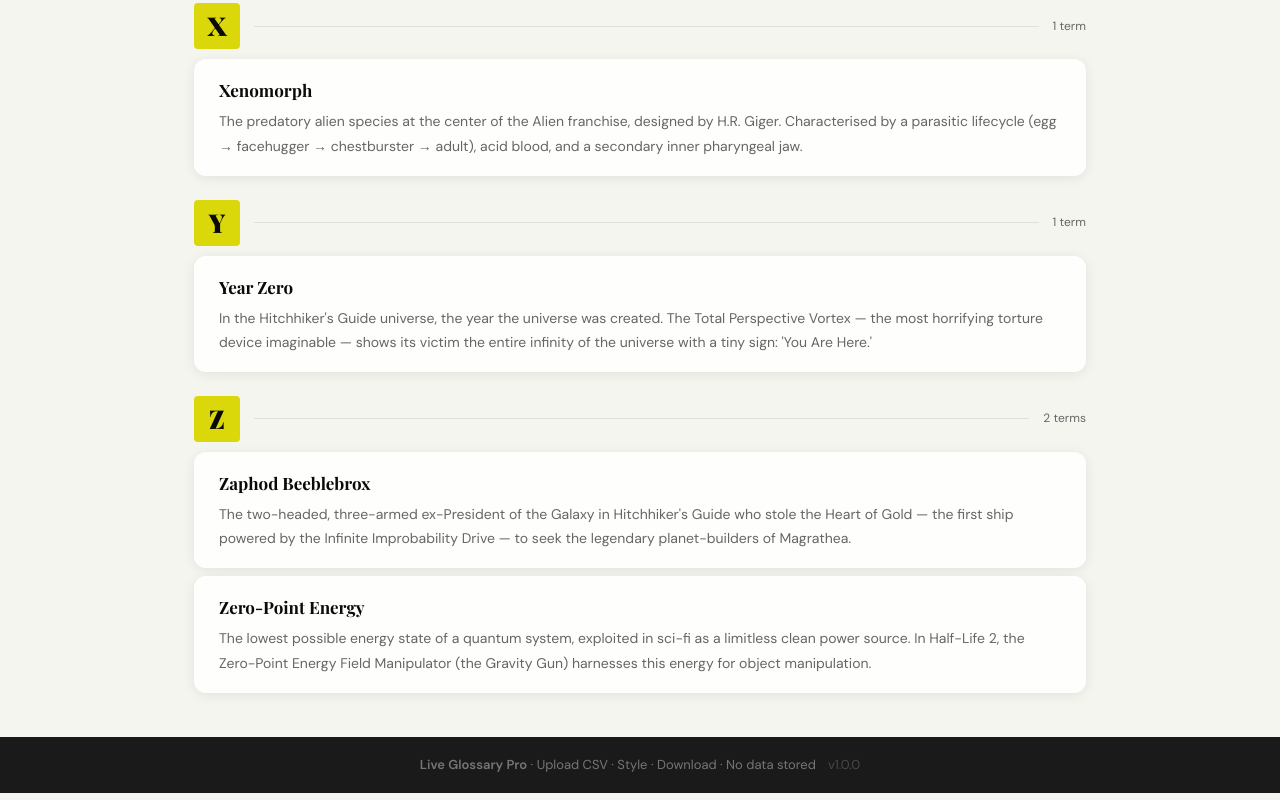
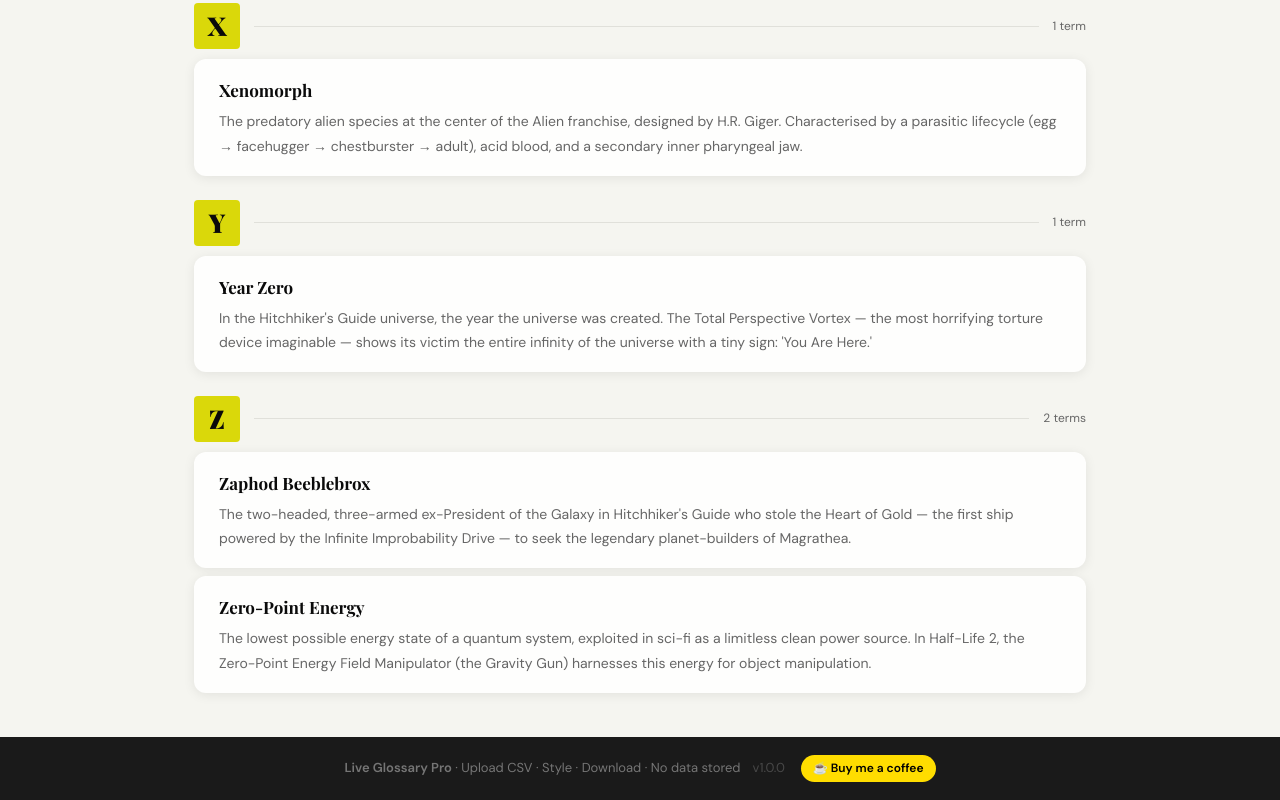
Before and after one commit to DangerLabKing/liveglossarypro, a React (Vite) app: page / in a window 1280 px wide. Shown: the part 9601-10401 px from the top of the page. Built offline with nearby package versions, Linux system fonts and the light colour scheme.

Commit message:
feat: add Buy Me a Coffee button to app and all 7 generated formats

```diff
--- a/src/App.jsx
+++ b/src/App.jsx
@@ -634,12 +634,21 @@ const SVGK = Object.keys(SVGS);
 const svgAt = (i) => SVGS[SVGK[i % SVGK.length]];
 const esc   = (s) => String(s||'').replace(/&/g,'&amp;').replace(/</g,'&lt;').replace(/>/g,'&gt;').replace(/"/g,'&quot;');
 const shuf  = (a) => [...a].sort(() => Math.random() - 0.5);
+// Buy Me a Coffee link
+const BMC_URL = "https://buymeacoffee.com/cliffowright";
+const BMC_BTN = (accent) =>
+  `<a href="${BMC_URL}" target="_blank" rel="noopener" ` +
+  `style="display:inline-flex;align-items:center;gap:6px;background:#FFDD00;color:#000;` +
+  `text-decoration:none;font-weight:700;font-size:12px;padding:5px 12px;border-radius:20px;` +
+  `white-space:nowrap;">☕ Buy me a coffee</a>`;
 // Shared branded footer used in all generated HTML files
 const CREDIT_FOOTER = (navColor, accentColor, textColor) => `
 <div style="background:${navColor};color:rgba(255,255,255,.35);text-align:center;padding:14px 24px;font-size:11px;margin-top:auto;">
   Made with <a href="https://liveglossarypro.com" target="_blank" rel="noopener" style="color:${accentColor};text-decoration:none;font-weight:600;">Live Glossary Pro</a>
   &nbsp;&middot;&nbsp;
   <a href="https://cliffowright.com" target="_blank" rel="noopener" style="color:rgba(255,255,255,.45);text-decoration:none;">cliffowright.com</a>
+  &nbsp;&middot;&nbsp;
+  ${BMC_BTN(accentColor)}
 </div>`;
 // Sanitize theme color values before injecting into CSS — only allow valid hex colors
 const sanitizeTheme = (t) => {
@@ -777,7 +786,7 @@ function mkGlossary(t, data) {
   <div class="alpha" id="alpha-nav"></div>
   <div id="glossary-root"></div>
 </div>
-<div class="ftr">My Glossary Pro &middot; <a href="https://liveglossarypro.com" target="_blank" rel="noopener" style="color:${t.accent};text-decoration:none;font-weight:600;">Live Glossary Pro</a> &middot; <a href="https://cliffowright.com" target="_blank" rel="noopener" style="color:rgba(255,255,255,.4);text-decoration:none;">cliffowright.com</a></div>
+<div class="ftr">My Glossary Pro &middot; <a href="https://liveglossarypro.com" target="_blank" rel="noopener" style="color:${t.accent};text-decoration:none;font-weight:600;">Live Glossary Pro</a> &middot; <a href="https://cliffowright.com" target="_blank" rel="noopener" style="color:rgba(255,255,255,.4);text-decoration:none;">cliffowright.com</a> &middot; <a href="https://buymeacoffee.com/cliffowright" target="_blank" rel="noopener" style="display:inline-flex;align-items:center;gap:5px;background:#FFDD00;color:#000;text-decoration:none;font-weight:700;font-size:11px;padding:4px 10px;border-radius:16px;vertical-align:middle;">☕ Buy me a coffee</a></div>
 <a href="#top" class="top-btn">&#x2191;</a>
 <div class="overlay" id="del-overlay">
   <div class="dialog">
@@ -895,7 +904,7 @@ body{font-family:-apple-system,BlinkMacSystemFont,'Segoe UI',Roboto,sans-serif;b
 </head>
 <body>
 <div class="hdr"><h1>Flash Cards <em>&#9734;</em></h1>
-<div class="hdr-sub">${data.length} terms &nbsp;&middot;&nbsp; Print, cut &amp; fold &nbsp;&middot;&nbsp; <a href="https://liveglossarypro.com" target="_blank" rel="noopener" style="color:${t.accent};text-decoration:none;font-weight:600;">liveglossarypro.com</a> &nbsp;&middot;&nbsp; <a href="https://cliffowright.com" target="_blank" rel="noopener" style="color:rgba(255,255,255,.4);text-decoration:none;">cliffowright.com</a></div></div>
+<div class="hdr-sub">${data.length} terms &nbsp;&middot;&nbsp; Print, cut &amp; fold &nbsp;&middot;&nbsp; <a href="https://liveglossarypro.com" target="_blank" rel="noopener" style="color:${t.accent};text-decoration:none;font-weight:600;">liveglossarypro.com</a> &nbsp;&middot;&nbsp; <a href="https://cliffowright.com" target="_blank" rel="noopener" style="color:rgba(255,255,255,.4);text-decoration:none;">cliffowright.com</a> &nbsp;&middot;&nbsp; <a href="https://buymeacoffee.com/cliffowright" target="_blank" rel="noopener" style="display:inline-flex;align-items:center;gap:5px;background:#FFDD00;color:#000;text-decoration:none;font-weight:700;font-size:11px;padding:3px 10px;border-radius:16px;vertical-align:middle;">&#x2615; Buy me a coffee</a></div></div>
 <div class="instr">&#128203; <strong>Instructions:</strong> Print this page. Each left/right pair makes one card — TERM on the left, DEFINITION on the right. Cut along grid lines and fold in half, or print double-sided for classic flash cards.</div>
 <div class="no-print"><button onclick="window.print()">&#128424; Print Flash Cards</button></div>
 <div class="grid">${pairs}</div>
@@ -948,7 +957,7 @@ ol.md{list-style:none;font-size:12px;color:#444;line-height:2.1;}
 @media print{body{background:#fff;}.hdr,.re,.ro,.ak{-webkit-print-color-adjust:exact;print-color-adjust:exact;}.np{display:none!important;}.wrap{max-width:100%;padding:0 12px;}}
 </style></head>
 <body>
-<div class="hdr"><div class="hdr-icons">${icons5}</div><div><h1>Study Sheet <em>&#9734;</em></h1><div class="hdr-sub">${data.length} vocabulary terms &nbsp;&middot;&nbsp; <a href="https://liveglossarypro.com" target="_blank" rel="noopener" style="color:${t.accent};text-decoration:none;font-weight:600;">liveglossarypro.com</a> &nbsp;&middot;&nbsp; <a href="https://cliffowright.com" target="_blank" rel="noopener" style="color:rgba(255,255,255,.4);text-decoration:none;">cliffowright.com</a></div></div></div>
+<div class="hdr"><div class="hdr-icons">${icons5}</div><div><h1>Study Sheet <em>&#9734;</em></h1><div class="hdr-sub">${data.length} vocabulary terms &nbsp;&middot;&nbsp; <a href="https://liveglossarypro.com" target="_blank" rel="noopener" style="color:${t.accent};text-decoration:none;font-weight:600;">liveglossarypro.com</a> &nbsp;&middot;&nbsp; <a href="https://cliffowright.com" target="_blank" rel="noopener" style="color:rgba(255,255,255,.4);text-decoration:none;">cliffowright.com</a> &nbsp;&middot;&nbsp; <a href="https://buymeacoffee.com/cliffowright" target="_blank" rel="noopener" style="display:inline-flex;align-items:center;gap:5px;background:#FFDD00;color:#000;text-decoration:none;font-weight:700;font-size:11px;padding:3px 10px;border-radius:16px;vertical-align:middle;">&#x2615; Buy me a coffee</a></div></div></div>
 <div class="nrow"><div class="nf">Name: _________________________________</div><div class="nf">Date: _____________ &nbsp; Class: _____________</div></div>
 <div class="wrap">
 <div class="np"><button onclick="window.print()">&#128424; Print Study Sheet</button></div>
@@ -1016,7 +1025,7 @@ ol.md{list-style:none;font-size:12px;color:#444;line-height:2.1;}
 @media print{body{background:#fff;}.hdr,.qb,.ak{-webkit-print-color-adjust:exact;print-color-adjust:exact;}.np{display:none!important;}.wrap{max-width:100%;padding:0 12px;}.qb{break-inside:avoid;}}
 </style></head>
 <body>
-<div class="hdr">${SVGS.trophy}<div><h1>Vocabulary Quiz <em>&#9734;</em></h1><div class="hdr-sub">${mcQ.length} multiple choice &nbsp;&middot;&nbsp; ${mData.length} matching &nbsp;&middot;&nbsp; <a href="https://liveglossarypro.com" target="_blank" rel="noopener" style="color:${t.accent};text-decoration:none;font-weight:600;">liveglossarypro.com</a> &nbsp;&middot;&nbsp; <a href="https://cliffowright.com" target="_blank" rel="noopener" style="color:rgba(255,255,255,.4);text-decoration:none;">cliffowright.com</a></div></div></div>
+<div class="hdr">${SVGS.trophy}<div><h1>Vocabulary Quiz <em>&#9734;</em></h1><div class="hdr-sub">${mcQ.length} multiple choice &nbsp;&middot;&nbsp; ${mData.length} matching &nbsp;&middot;&nbsp; <a href="https://liveglossarypro.com" target="_blank" rel="noopener" style="color:${t.accent};text-decoration:none;font-weight:600;">liveglossarypro.com</a> &nbsp;&middot;&nbsp; <a href="https://cliffowright.com" target="_blank" rel="noopener" style="color:rgba(255,255,255,.4);text-decoration:none;">cliffowright.com</a> &nbsp;&middot;&nbsp; <a href="https://buymeacoffee.com/cliffowright" target="_blank" rel="noopener" style="display:inline-flex;align-items:center;gap:5px;background:#FFDD00;color:#000;text-decoration:none;font-weight:700;font-size:11px;padding:3px 10px;border-radius:16px;vertical-align:middle;">&#x2615; Buy me a coffee</a></div></div></div>
 <div class="nrow"><div class="nf">Name: _________________________________</div><div class="nf">Date: _______________</div><div class="sb">Score: _____ / ${mcQ.length + mData.length}</div></div>
 <div class="wrap">
 <div class="np"><button onclick="window.print()">&#128424; Print Quiz</button></div>
@@ -1088,7 +1097,7 @@ body{font-family:-apple-system,BlinkMacSystemFont,'Segoe UI',Roboto,sans-serif;b
 @media print{body{background:#fff;}.hdr,.tabs,.np{display:none!important;}#bs,#ws{display:block!important;}.cg,.wg{max-width:100%;padding:0;gap:10px;}.card,.wc{break-inside:avoid;box-shadow:none;}.ch,.bcol,.bc:nth-child(odd),.fr{-webkit-print-color-adjust:exact;print-color-adjust:exact;}}
 </style></head>
 <body>
-<div class="hdr"><h1>Bingo &amp; Word Wall <em>&#9734;</em></h1><div class="hdr-sub">${numCards} bingo card${numCards!==1?'s':''} &nbsp;&middot;&nbsp; ${data.length} word wall cards &nbsp;&middot;&nbsp; <a href="https://liveglossarypro.com" target="_blank" rel="noopener" style="color:${t.accent};text-decoration:none;font-weight:600;">liveglossarypro.com</a> &nbsp;&middot;&nbsp; <a href="https://cliffowright.com" target="_blank" rel="noopener" style="color:rgba(255,255,255,.4);text-decoration:none;">cliffowright.com</a></div></div>
+<div class="hdr"><h1>Bingo &amp; Word Wall <em>&#9734;</em></h1><div class="hdr-sub">${numCards} bingo card${numCards!==1?'s':''} &nbsp;&middot;&nbsp; ${data.length} word wall cards &nbsp;&middot;&nbsp; <a href="https://liveglossarypro.com" target="_blank" rel="noopener" style="color:${t.accent};text-decoration:none;font-weight:600;">liveglossarypro.com</a> &nbsp;&middot;&nbsp; <a href="https://cliffowright.com" target="_blank" rel="noopener" style="color:rgba(255,255,255,.4);text-decoration:none;">cliffowright.com</a> &nbsp;&middot;&nbsp; <a href="https://buymeacoffee.com/cliffowright" target="_blank" rel="noopener" style="display:inline-flex;align-items:center;gap:5px;background:#FFDD00;color:#000;text-decoration:none;font-weight:700;font-size:11px;padding:3px 10px;border-radius:16px;vertical-align:middle;">&#x2615; Buy me a coffee</a></div></div>
 <div class="tabs"><button class="tab on" onclick="st('b',this)">&#127922; Bingo Cards</button><button class="tab" onclick="st('w',this)">&#128204; Word Wall</button></div>
 <div class="np"><button onclick="window.print()">&#128424; Print Current View</button></div>
 <div id="bs"><div class="cg">${cards}</div></div>
@@ -1208,7 +1217,7 @@ table.grid td.ah{background:${t.accent};color:${t.nav};-webkit-print-color-adjus
 <body>
 <div class="hdr">
   <h1>Word Search <em>&#9733;</em></h1>
-  <div class="hdr-sub">${placed.length} hidden words &nbsp;&middot;&nbsp; ${SIZE}&times;${SIZE} grid &nbsp;&middot;&nbsp; <a href="https://liveglossarypro.com" target="_blank" rel="noopener" style="color:${t.accent};text-decoration:none;font-weight:600;">liveglossarypro.com</a> &nbsp;&middot;&nbsp; <a href="https://cliffowright.com" target="_blank" rel="noopener" style="color:rgba(255,255,255,.4);text-decoration:none;">cliffowright.com</a></div>
+  <div class="hdr-sub">${placed.length} hidden words &nbsp;&middot;&nbsp; ${SIZE}&times;${SIZE} grid &nbsp;&middot;&nbsp; <a href="https://liveglossarypro.com" target="_blank" rel="noopener" style="color:${t.accent};text-decoration:none;font-weight:600;">liveglossarypro.com</a> &nbsp;&middot;&nbsp; <a href="https://cliffowright.com" target="_blank" rel="noopener" style="color:rgba(255,255,255,.4);text-decoration:none;">cliffowright.com</a> &nbsp;&middot;&nbsp; <a href="https://buymeacoffee.com/cliffowright" target="_blank" rel="noopener" style="display:inline-flex;align-items:center;gap:5px;background:#FFDD00;color:#000;text-decoration:none;font-weight:700;font-size:11px;padding:3px 10px;border-radius:16px;vertical-align:middle;">&#x2615; Buy me a coffee</a></div>
 </div>
 <div class="np"><button onclick="window.print()">&#128424; Print Word Search</button></div>
 <div class="wrap">
@@ -1405,7 +1414,7 @@ table.cw td.afill{background:${t.accentPale};}
 <body>
 <div class="hdr">
   <h1>Crossword Puzzle <em>&#9733;</em></h1>
-  <div class="hdr-sub">${placed.length} words &nbsp;&middot;&nbsp; ${across.length} across &nbsp;&middot;&nbsp; ${down.length} down &nbsp;&middot;&nbsp; <a href="https://liveglossarypro.com" target="_blank" rel="noopener" style="color:${t.accent};text-decoration:none;font-weight:600;">liveglossarypro.com</a> &nbsp;&middot;&nbsp; <a href="https://cliffowright.com" target="_blank" rel="noopener" style="color:rgba(255,255,255,.4);text-decoration:none;">cliffowright.com</a></div>
+  <div class="hdr-sub">${placed.length} words &nbsp;&middot;&nbsp; ${across.length} across &nbsp;&middot;&nbsp; ${down.length} down &nbsp;&middot;&nbsp; <a href="https://liveglossarypro.com" target="_blank" rel="noopener" style="color:${t.accent};text-decoration:none;font-weight:600;">liveglossarypro.com</a> &nbsp;&middot;&nbsp; <a href="https://cliffowright.com" target="_blank" rel="noopener" style="color:rgba(255,255,255,.4);text-decoration:none;">cliffowright.com</a> &nbsp;&middot;&nbsp; <a href="https://buymeacoffee.com/cliffowright" target="_blank" rel="noopener" style="display:inline-flex;align-items:center;gap:5px;background:#FFDD00;color:#000;text-decoration:none;font-weight:700;font-size:11px;padding:3px 10px;border-radius:16px;vertical-align:middle;">&#x2615; Buy me a coffee</a></div>
 </div>
 <div class="np"><button onclick="window.print()">&#128424; Print Crossword</button></div>
 <div class="wrap">
@@ -1903,6 +1912,12 @@ export default function App() {
       <div className="footer">
         <strong>Live Glossary Pro</strong> · Upload CSV · Style · Download · No data stored
         <span style={{ opacity:.5, marginLeft:12 }}>v{APP_VERSION}</span>
+        <span style={{ marginLeft:16 }}>
+          <a href="https://buymeacoffee.com/cliffowright" target="_blank" rel="noopener"
+            style={{ display:"inline-flex", alignItems:"center", gap:6, background:"#FFDD00", color:"#000", textDecoration:"none", fontWeight:700, fontSize:12, padding:"4px 12px", borderRadius:20 }}>
+            ☕ Buy me a coffee
+          </a>
+        </span>
       </div>
     </div>
   );
```
